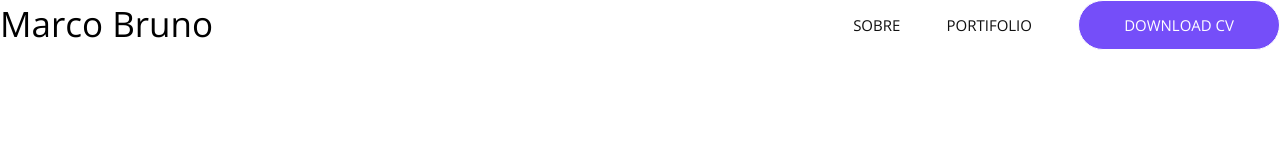
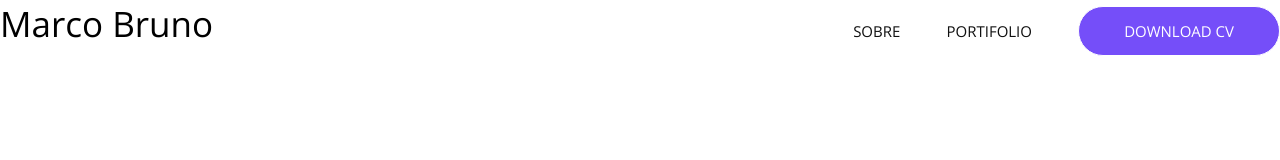
Before and after one commit to marcobrunodev/curso-frontend-com-boas-praticas, a plain HTML site: page projeto/index.html in a window 1280 px wide. Drawn offline with nearby package versions, Linux system fonts and the light colour scheme.

Commit message:
Feito alinhamento dos elementos do header com display: inline-block

```diff
--- a/projeto/css/index.css
+++ b/projeto/css/index.css
@@ -1,16 +1,30 @@
 body {
     font-family: 'Open sans', sans-serif;
+}
+
+header::after {
+    content: '';
+    display: inline-block;
+    width: 100%;
+}
+
+p {
+    text-align: justify;
+}
+
+header {
+    text-align: justify;
 }
 
 h1 {
     /* fz35  */
     font-size: 35px;
     font-weight: 400;
-    float: left;
+    display: inline-block;
 }
 
 nav {
-    float: right;
+    display: inline-block;
 }
 
 a {
```
